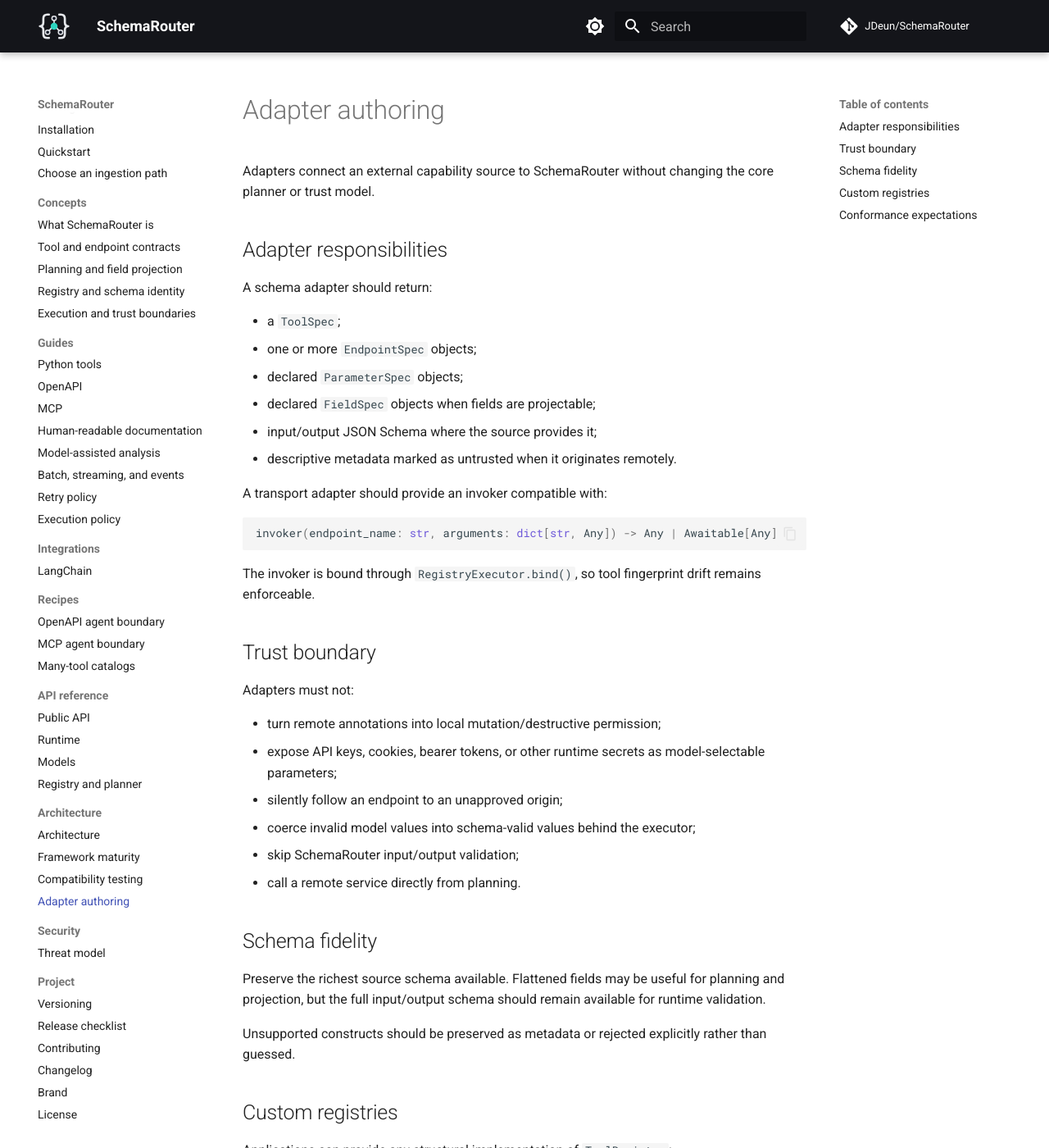
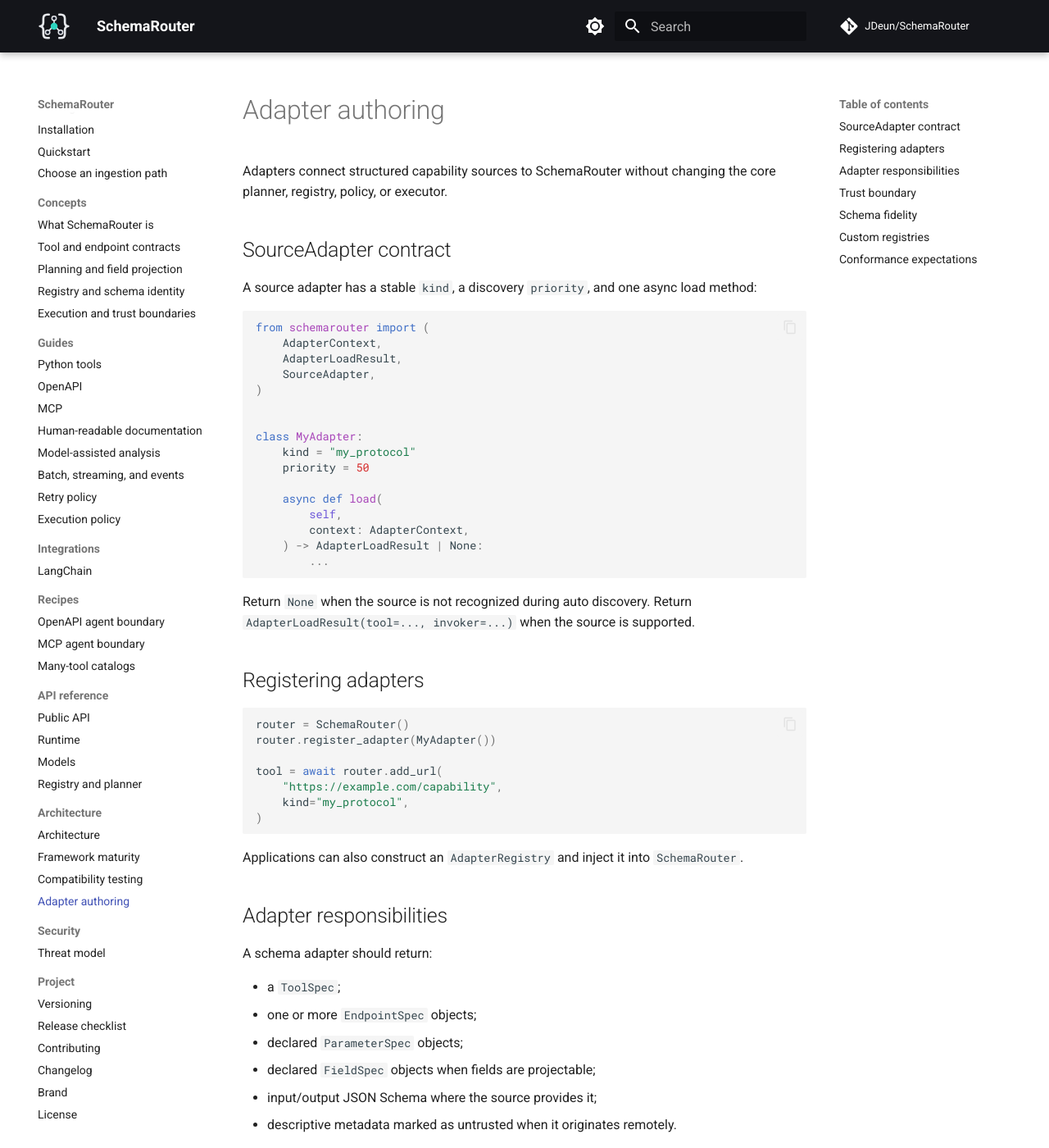
Before and after one commit to JDeun/SchemaRouter, an MkDocs documentation site: the page built from docs/adapter-authoring.md, in a window 1280 px wide and 1400 px high. Shown: the whole window at 82% size. Built offline with MkDocs 1.6.1 and Material for MkDocs 9.7.7, drawn with Linux system fonts in a browser that asks for light colours; comment, search, counter and statistics services are not loaded; some of the changed text lies outside the part shown.

Commit message:
docs: define SourceAdapter authoring contract

````diff
--- a/docs/adapter-authoring.md
+++ b/docs/adapter-authoring.md
@@ -1,7 +1,47 @@
 # Adapter authoring
 
-Adapters connect an external capability source to SchemaRouter without changing the core planner or
-trust model.
+Adapters connect structured capability sources to SchemaRouter without changing the core planner,
+registry, policy, or executor.
+
+## SourceAdapter contract
+
+A source adapter has a stable `kind`, a discovery `priority`, and one async load method:
+
+```python
+from schemarouter import (
+    AdapterContext,
+    AdapterLoadResult,
+    SourceAdapter,
+)
+
+
+class MyAdapter:
+    kind = "my_protocol"
+    priority = 50
+
+    async def load(
+        self,
+        context: AdapterContext,
+    ) -> AdapterLoadResult | None:
+        ...
+```
+
+Return `None` when the source is not recognized during auto discovery. Return
+`AdapterLoadResult(tool=..., invoker=...)` when the source is supported.
+
+## Registering adapters
+
+```python
+router = SchemaRouter()
+router.register_adapter(MyAdapter())
+
+tool = await router.add_url(
+    "https://example.com/capability",
+    kind="my_protocol",
+)
+```
+
+Applications can also construct an `AdapterRegistry` and inject it into `SchemaRouter`.
 
 ## Adapter responsibilities
 
@@ -14,11 +54,21 @@
 - input/output JSON Schema where the source provides it;
 - descriptive metadata marked as untrusted when it originates remotely.
 
-A transport adapter should provide an invoker compatible with:
+A normal transport adapter can provide an invoker compatible with:
 
 ```python
 invoker(endpoint_name: str, arguments: dict[str, Any]) -> Any | Awaitable[Any]
 ```
+
+Protocols whose transport needs the planner-selected fields may instead implement:
+
+```python
+invoke_call(call: ToolCall) -> Any | Awaitable[Any]
+```
+
+The OPTIMADE adapter uses this call-aware path to translate `ToolCall.fields` into
+`response_fields`. Future GraphQL/OData adapters can use the same mechanism for selection sets or
+`$select` without putting protocol logic into the core executor.
 
 The invoker is bound through `RegistryExecutor.bind()`, so tool fingerprint drift remains
 enforceable.
@@ -33,6 +83,9 @@
 - coerce invalid model values into schema-valid values behind the executor;
 - skip SchemaRouter input/output validation;
 - call a remote service directly from planning.
+
+Remote adapters should set `tool.metadata["remote"] = True` so unclassified side effects remain
+policy-gated.
 
 ## Schema fidelity
 
@@ -61,6 +114,7 @@
 
 New adapters should test:
 
+- explicit-kind and auto-discovery behavior;
 - registration collisions and namespaces;
 - schema fingerprint changes;
 - required and undeclared parameters;
@@ -69,4 +123,5 @@
 - stale invoker bindings;
 - credential separation;
 - mutation/destructive policy;
+- selected-field propagation when the protocol supports server-side projection;
 - transport-specific origin/redirect behavior where relevant.
````
